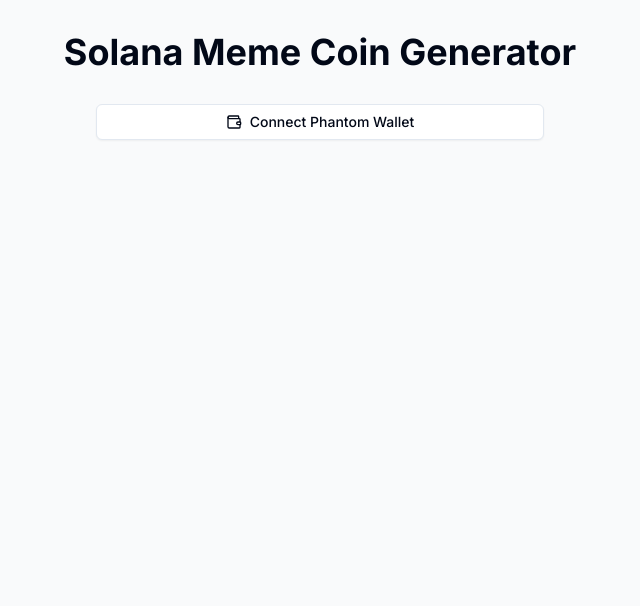
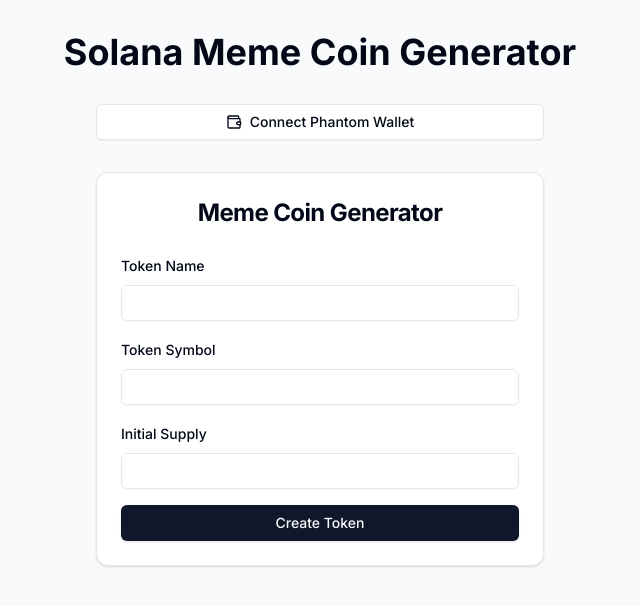
Before and after one commit to hrindrsmaan/-solana-meme-coin-generator, a Next.js app: page / in a window 1280 px wide. Shown: the top 606 px of the page, without its empty margins (320-960 px from the left). Built offline with nearby package versions, Linux system fonts and the light colour scheme.

Commit message:
fix: disable eslint

```diff
--- a/src/app/page.tsx
+++ b/src/app/page.tsx
@@ -1,4 +1,6 @@
 "use client";
+
+/* eslint-disable */
 
 import { useState } from "react";
 import { WalletConnection } from "@/components/wallet-connection";
@@ -22,10 +24,10 @@
 
         <WalletConnection onWalletChange={handleWalletConnection} />
 
-        {/* <MemeCoinGenerator
+        <MemeCoinGenerator
           isWalletConnected={isConnected}
           walletAddress={walletAddress}
-        /> */}
+        />
       </div>
     </main>
   );
--- a/src/components/meme-coin-generator.tsx
+++ b/src/components/meme-coin-generator.tsx
@@ -1,4 +1,6 @@
 "use client";
+
+/* eslint-disable */
 
 import React, { useState } from "react";
 import { Card, CardContent, CardHeader, CardTitle } from "@/components/ui/card";
--- a/src/components/token-guide-modal.tsx
+++ b/src/components/token-guide-modal.tsx
@@ -1,4 +1,6 @@
 "use client";
+
+/* eslint-disable */
 
 import React from "react";
 import {
--- a/src/components/wallet-connection.tsx
+++ b/src/components/wallet-connection.tsx
@@ -1,4 +1,6 @@
 "use client";
+
+/* eslint-disable */
 
 import React, { useState, useEffect } from "react";
 import { Button } from "@/components/ui/button";
```
